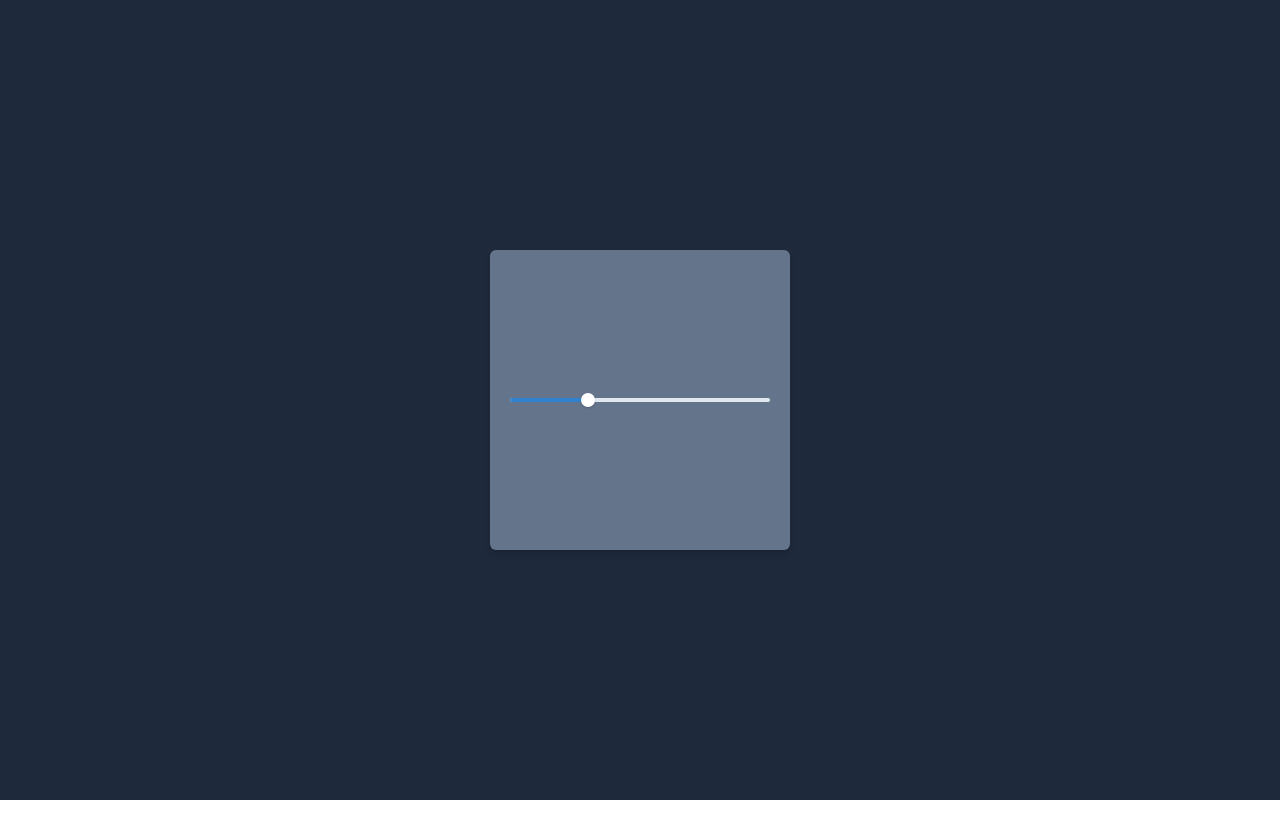
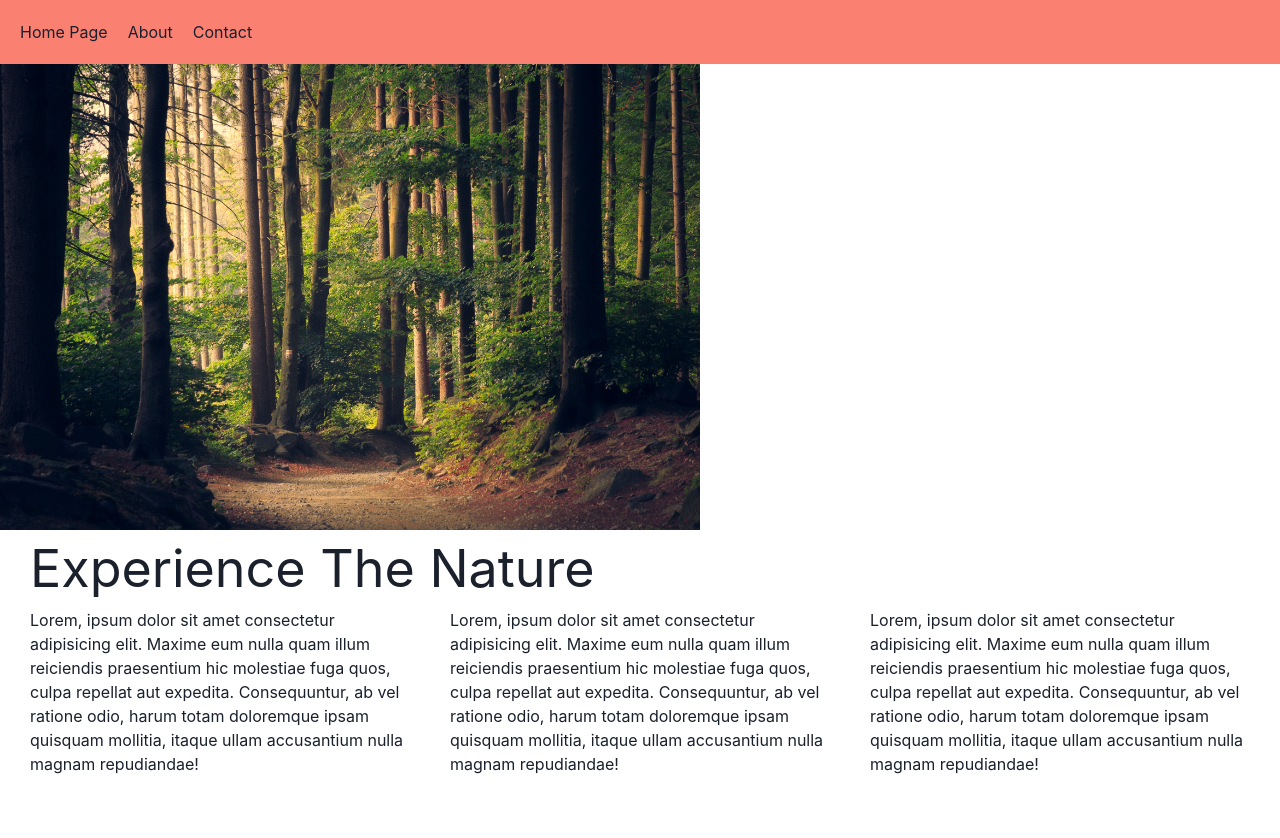
Before and after one commit to naveen0-0/google-tag-manager, a Next.js app: page / in a window 1280 px wide. Shown: the top 838 px of the page. Before the commit the page ends 800 px from the top, so only its background shows below. Built offline with nearby package versions, Linux system fonts and the light colour scheme.

Commit message:
first commit

```diff
--- a/package.json
+++ b/package.json
@@ -12,10 +12,13 @@
     "@chakra-ui/react": "^2.8.2",
     "@emotion/react": "^11.11.3",
     "@emotion/styled": "^11.11.0",
+    "formik": "^2.4.5",
     "framer-motion": "^11.0.5",
     "next": "14.1.0",
     "react": "^18",
-    "react-dom": "^18"
+    "react-dom": "^18",
+    "react-select": "^5.8.0",
+    "yup": "^1.4.0"
   },
   "devDependencies": {
     "@types/node": "^20",
--- /dev/null
+++ b/src/components/NavBar.tsx
@@ -0,0 +1,14 @@
+import { Flex } from "@chakra-ui/react";
+import Link from "next/link";
+
+const NavBar = () => {
+  return (
+    <Flex gap="20px" backgroundColor="salmon" p="1.25rem">
+      <Link href="/">Home Page</Link>
+      <Link href="/about">About</Link>
+      <Link href="/contact">Contact</Link>
+    </Flex>
+  );
+};
+
+export default NavBar;
--- a/src/pages/_app.tsx
+++ b/src/pages/_app.tsx
@@ -1,3 +1,4 @@
+import NavBar from "@/components/NavBar";
 import "@/styles/globals.css";
 import { ChakraProvider } from "@chakra-ui/react";
 import type { AppProps } from "next/app";
@@ -5,6 +6,7 @@ import type { AppProps } from "next/app";
 export default function App({ Component, pageProps }: AppProps) {
   return (
     <ChakraProvider>
+      <NavBar />
       <Component {...pageProps} />
     </ChakraProvider>
   );
--- /dev/null
+++ b/src/pages/about.tsx
@@ -0,0 +1,36 @@
+import React from "react";
+import { Text } from "@chakra-ui/react";
+
+const About = () => {
+  return (
+    <div>
+      <h1>About Page</h1>
+      <Text>
+        Lorem ipsum dolor sit amet, consectetur adipisicing elit. Dolorum
+        pariatur nulla delectus veritatis eaque voluptatem nostrum impedit dolor
+        at modi necessitatibus doloremque doloribus error, perspiciatis mollitia
+        aperiam qui incidunt aliquid voluptates natus. Labore aut velit
+        praesentium, rerum corporis, aliquam possimus sint explicabo itaque sunt
+        totam, deleniti tempore natus minima obcaecati quas ducimus. Labore,
+        officiis. Corrupti perferendis repellat incidunt culpa ut magni nulla
+        minima atque possimus cupiditate at earum libero sit, provident fugiat
+        maiores porro maxime vitae veniam. Perspiciatis quam natus quod! Esse
+        labore ut, aut obcaecati sequi in ex quo, veniam dignissimos maiores
+        maxime excepturi. Illum nihil hic debitis nesciunt cum. Reiciendis, in
+        ex debitis quibusdam nisi optio. Culpa amet fugiat rem. Illum
+        necessitatibus quae modi tempora quasi itaque voluptatibus, minus a
+        veritatis blanditiis sed distinctio. Doloremque itaque saepe
+        consequuntur magnam placeat, cum illum dicta sit animi voluptatem iusto
+        vel culpa tenetur. Doloribus quas non nihil esse possimus alias quasi
+        consequuntur veritatis ea officiis sed, nam saepe dicta earum porro
+        quisquam architecto corporis pariatur explicabo eius perferendis libero
+        quis id accusantium? Nobis a reprehenderit aperiam similique eaque
+        placeat qui et magni esse cupiditate suscipit doloribus quos, doloremque
+        sequi ullam magnam voluptas vel dicta recusandae asperiores quasi
+        aliquid praesentium corporis. Perferendis.
+      </Text>
+    </div>
+  );
+};
+
+export default About;
--- /dev/null
+++ b/src/pages/contact.tsx
@@ -0,0 +1,20 @@
+import React from "react";
+
+const Contact = () => {
+  return (
+    <div>
+      <h1>Contact Page</h1>
+      <form>
+        <input type="text" placeholder="Enter Your First Name" />
+        <input type="text" placeholder="Enter Your Last Name" />
+        <input type="email" placeholder="Enter Your Email" />
+        <input type="number" placeholder="Enter your age" />
+        <input type="date" />
+        <textarea placeholder="Enter Your Message"></textarea>
+        <input type="submit" value="Submit" />
+      </form>
+    </div>
+  );
+};
+
+export default Contact;
--- a/src/pages/index.tsx
+++ b/src/pages/index.tsx
@@ -1,24 +1,40 @@
-import React, { Fragment } from "react";
-import {
-  Slider,
-  SliderFilledTrack,
-  SliderThumb,
-  SliderTrack,
-} from "@chakra-ui/react";
+import { Box, Flex, Text } from "@chakra-ui/react";
+import Image from "next/image";
+import natureImg from "@/images/2.jpg";
 
 const HomePage = () => {
   return (
-    <div className="bg-slate-800 min-h-screen flex justify-center items-center">
-      <Fragment>
-        <div className="flex p-[1.25rem] w-[18.75rem] h-[18.75rem] bg-slate-500 shadow-md rounded-md">
-          <Slider aria-label="slider-ex-1" defaultValue={30}>
-            <SliderTrack>
-              <SliderFilledTrack />
-            </SliderTrack>
-            <SliderThumb />
-          </Slider>
-        </div>
-      </Fragment>
+    <div>
+      <Box w="full">
+        <Image src={natureImg} width="700" height="300" alt="Nature Image" />
+        <Text fontSize="3.25rem" fontStyle="bold" px="30px">
+          Experience The Nature
+        </Text>
+      </Box>
+
+      <Flex gap="40px" px="30px" mb="100px">
+        <Box>
+          Lorem, ipsum dolor sit amet consectetur adipisicing elit. Maxime eum
+          nulla quam illum reiciendis praesentium hic molestiae fuga quos, culpa
+          repellat aut expedita. Consequuntur, ab vel ratione odio, harum totam
+          doloremque ipsam quisquam mollitia, itaque ullam accusantium nulla
+          magnam repudiandae!
+        </Box>
+        <Box>
+          Lorem, ipsum dolor sit amet consectetur adipisicing elit. Maxime eum
+          nulla quam illum reiciendis praesentium hic molestiae fuga quos, culpa
+          repellat aut expedita. Consequuntur, ab vel ratione odio, harum totam
+          doloremque ipsam quisquam mollitia, itaque ullam accusantium nulla
+          magnam repudiandae!
+        </Box>
+        <Box>
+          Lorem, ipsum dolor sit amet consectetur adipisicing elit. Maxime eum
+          nulla quam illum reiciendis praesentium hic molestiae fuga quos, culpa
+          repellat aut expedita. Consequuntur, ab vel ratione odio, harum totam
+          doloremque ipsam quisquam mollitia, itaque ullam accusantium nulla
+          magnam repudiandae!
+        </Box>
+      </Flex>
     </div>
   );
 };
```
Also changed, not shown: src/images/2.jpg (added), 1 other file (tests, documents, lock files or other folders).
